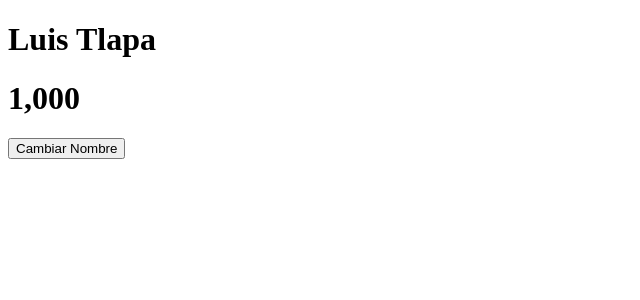
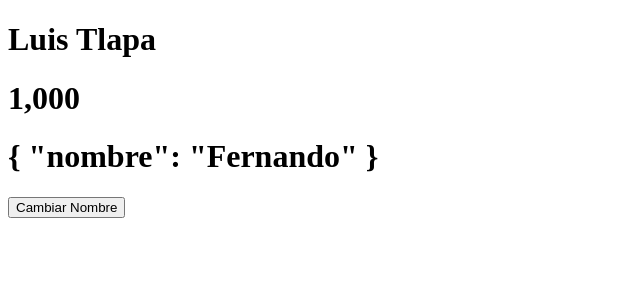
Before and after one commit to LuisTlapa/04-PipesAngular, an Angular app: page / in a window 1280 px wide. Shown: the top 300 px of the page, without its empty margins (0-640 px from the left). Built offline with nearby package versions, Linux system fonts and the light colour scheme.

Commit message:
Subir proyecto de pipes

```diff
--- a/src/app/app.component.html
+++ b/src/app/app.component.html
@@ -1,5 +1,8 @@
 <h1>{{nombre | titlecase}}</h1>
 <h1>{{valor | number}}</h1>
+<h1>{{obj | json}}</h1>
+
+
 <button (click)="mostrarNombre()">
   Cambiar Nombre
 </button>
--- a/src/app/app.component.ts
+++ b/src/app/app.component.ts
@@ -8,9 +8,13 @@ import { Component } from '@angular/core';
 export class AppComponent {
   nombre: string = 'luis tlapa';
   valor : number = 1000
+  obj = {
+    nombre: 'Fernando'
+  }
 
   mostrarNombre(){
     console.log(this.nombre)
     console.log(this.valor)
+    console.log(this.obj)
   }
 }
```
